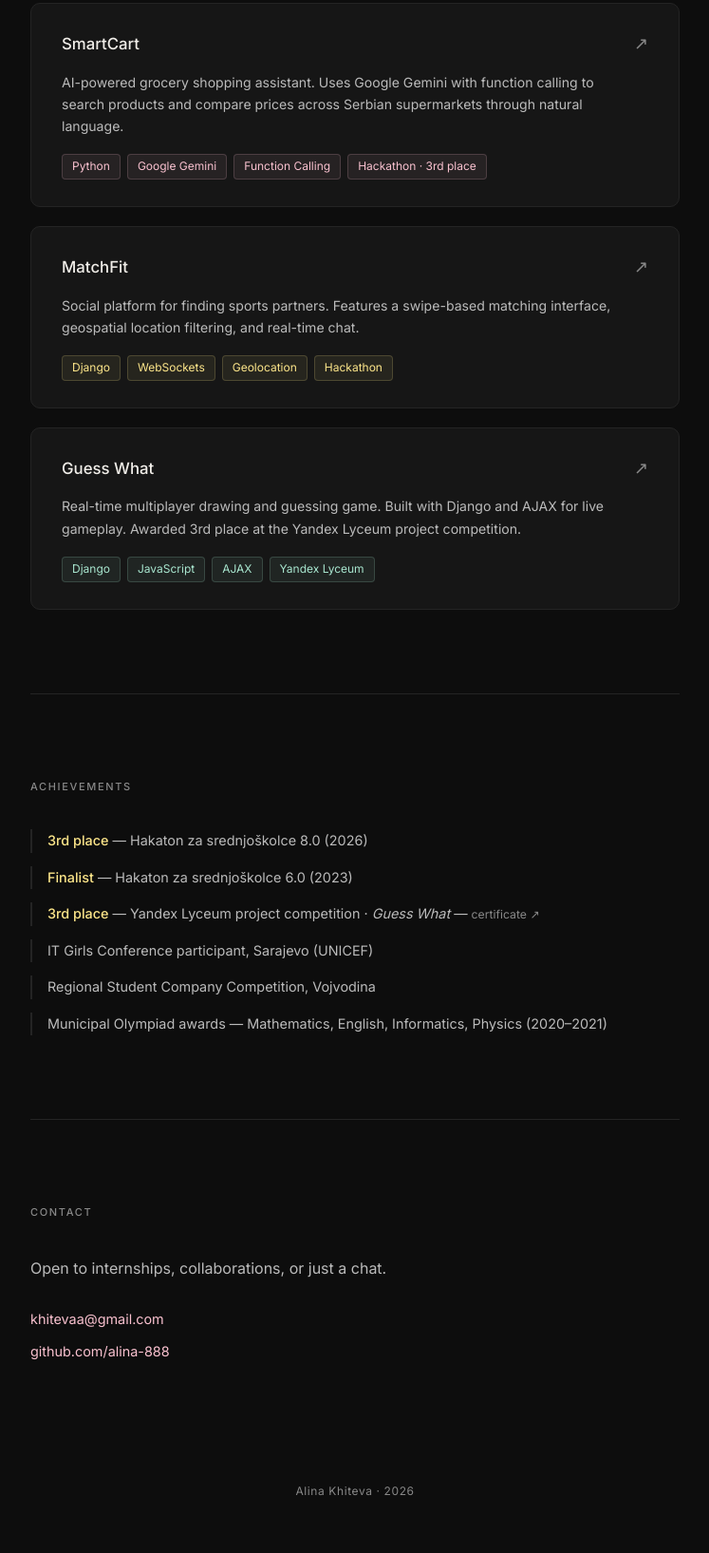
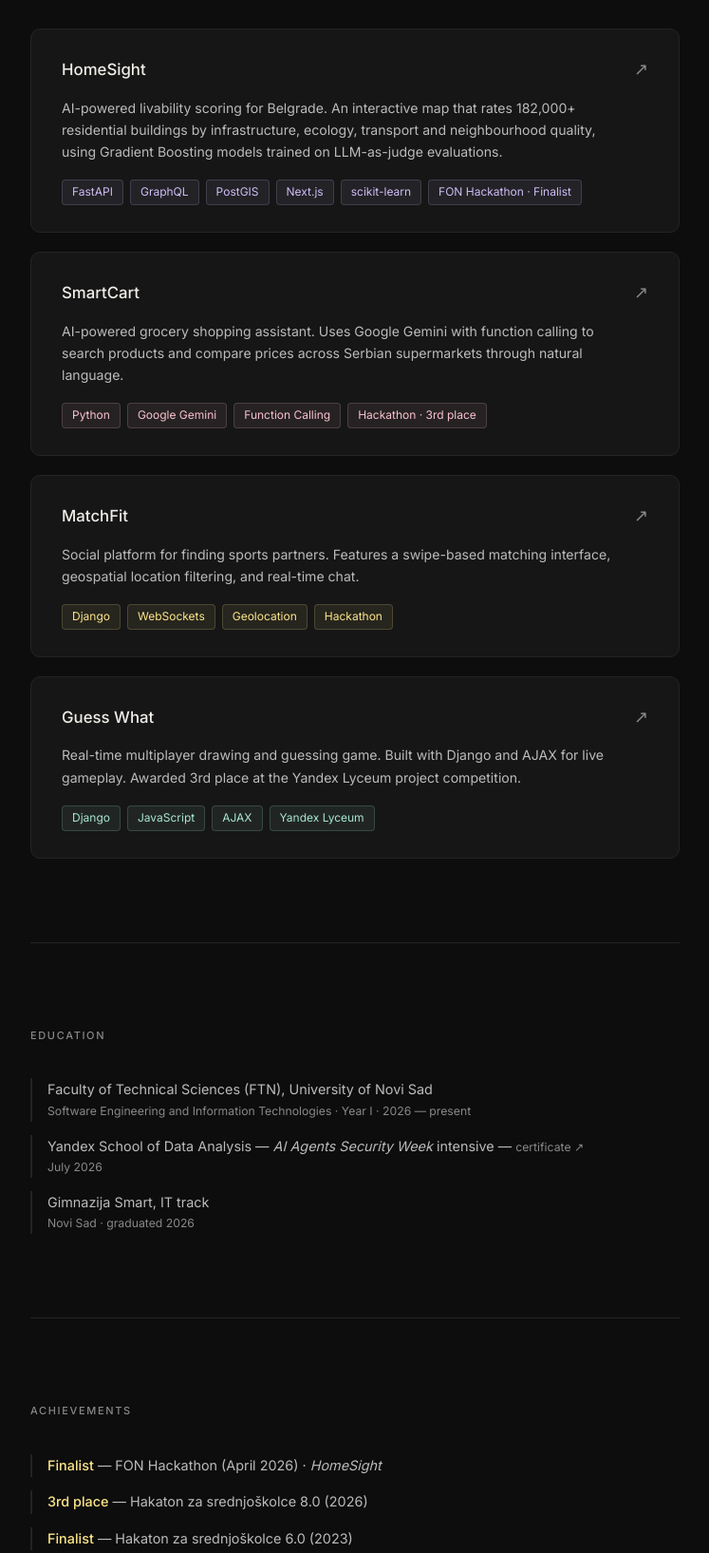
Before and after one commit to alina-888/raeven.me, a plain HTML site: page index.html in a window 1280 px wide. Shown: the part 1057-2692 px from the top of the page at 95% size, without its empty margins (266-1013 px from the left). Drawn offline with Linux system fonts and the light colour scheme.

Commit message:
Add HomeSight, education section and Yandex SHAD certificate
- Update tagline and about: first year at FTN Novi Sad
- Add HomeSight project card (FON Hackathon finalist) with lilac tags
- Add Education section with certificate PDFs
- Add FON Hackathon finalist to achievements

Co-Authored-By: Claude Opus 5.5 <noreply@anthropic.com>

```diff
--- a/index.html
+++ b/index.html
@@ -4,7 +4,7 @@
   <meta charset="UTF-8" />
   <meta name="viewport" content="width=device-width, initial-scale=1.0" />
   <title>Alina Khiteva</title>
-  <meta name="description" content="Alina Khiteva — IT student and web developer from Novi Sad." />
+  <meta name="description" content="Alina Khiteva — software engineering student at FTN Novi Sad and web developer." />
   <link rel="preconnect" href="https://fonts.googleapis.com" />
   <link rel="preconnect" href="https://fonts.gstatic.com" crossorigin />
   <link href="https://fonts.googleapis.com/css2?family=Inter:wght@300;400;500;600&display=swap" rel="stylesheet" />
@@ -25,7 +25,7 @@
 
     <section id="hero">
       <h1>Alina Khiteva</h1>
-      <p class="tagline">IT student &amp; web developer · Novi Sad</p>
+      <p class="tagline">Software engineering student &amp; web developer · Novi Sad</p>
       <div class="hero-links">
         <a href="https://github.com/alina-888" target="_blank" rel="noopener" class="btn-link">GitHub ↗</a>
         <a href="mailto:khitevaa@gmail.com" class="btn-link">Email ↗</a>
@@ -35,7 +35,8 @@
     <section id="about">
       <h2 class="section-label">About</h2>
       <p>
-        Fourth-year IT student at Gimnazija Smart, building web applications with Python and Django.
+        First-year Software Engineering and Information Technologies student at the Faculty of Technical Sciences (FTN),
+        University of Novi Sad, building web applications with Python and Django.
         I enjoy hackathons, team projects, and turning ideas into working software.
         Currently looking for internship or collaboration opportunities.
       </p>
@@ -69,6 +70,22 @@
     <section id="projects">
       <h2 class="section-label">Projects</h2>
       <div class="projects-grid">
+
+        <div class="project-card">
+          <div class="project-header">
+            <h3>HomeSight</h3>
+            <a href="https://github.com/Caffeine-Overflowed/home-sight" target="_blank" rel="noopener" class="project-link" aria-label="HomeSight on GitHub">↗</a>
+          </div>
+          <p>AI-powered livability scoring for Belgrade. An interactive map that rates 182,000+ residential buildings by infrastructure, ecology, transport and neighbourhood quality, using Gradient Boosting models trained on LLM-as-judge evaluations.</p>
+          <div class="tags">
+            <span class="tag tag-lilac">FastAPI</span>
+            <span class="tag tag-lilac">GraphQL</span>
+            <span class="tag tag-lilac">PostGIS</span>
+            <span class="tag tag-lilac">Next.js</span>
+            <span class="tag tag-lilac">scikit-learn</span>
+            <span class="tag tag-lilac">FON Hackathon · Finalist</span>
+          </div>
+        </div>
 
         <div class="project-card">
           <div class="project-header">
@@ -115,9 +132,28 @@
       </div>
     </section>
 
+    <section id="education">
+      <h2 class="section-label">Education</h2>
+      <ul class="achievement-list">
+        <li>
+          Faculty of Technical Sciences (FTN), University of Novi Sad
+          <span class="edu-meta">Software Engineering and Information Technologies · Year I · 2026 — present</span>
+        </li>
+        <li>
+          Yandex School of Data Analysis — <em>AI Agents Security Week</em> intensive &mdash; <a href="certificates/yandex-shad-ai-agents-security-week-en.pdf" target="_blank" rel="noopener" class="ach-link">certificate ↗</a>
+          <span class="edu-meta">July 2026</span>
+        </li>
+        <li>
+          Gimnazija Smart, IT track
+          <span class="edu-meta">Novi Sad · graduated 2026</span>
+        </li>
+      </ul>
+    </section>
+
     <section id="achievements">
       <h2 class="section-label">Achievements</h2>
       <ul class="achievement-list">
+        <li><span class="ach-accent">Finalist</span> — FON Hackathon (April 2026) · <em>HomeSight</em></li>
         <li><span class="ach-accent">3rd place</span> — Hakaton za srednjoškolce 8.0 (2026)</li>
         <li><span class="ach-accent">Finalist</span> — Hakaton za srednjoškolce 6.0 (2023)</li>
         <li><span class="ach-accent">3rd place</span> — Yandex Lyceum project competition · <em>Guess What</em> &mdash; <a href="https://lms.yandex.ru/certificate/check/?certNumber=2487262148&amp;lastName=%D0%A5%D0%B8%D1%82%D1%91%D0%B2%D0%B0" target="_blank" rel="noopener" class="ach-link">certificate ↗</a></li>
--- a/style.css
+++ b/style.css
@@ -13,6 +13,7 @@
   --pink:    #f9c1cf;
   --yellow:  #fde68a;
   --mint:    #a8e6cf;
+  --lilac:   #cdbdf6;
 }
 
 html {
@@ -206,6 +207,12 @@ p {
   border-color: rgba(168, 230, 207, 0.18);
 }
 
+.tag-lilac {
+  background: rgba(205, 189, 246, 0.07);
+  color: var(--lilac);
+  border-color: rgba(205, 189, 246, 0.18);
+}
+
 /* ── Projects ──────────────────────────────────────── */
 
 .projects-grid {
@@ -272,6 +279,12 @@ p {
   font-weight: 500;
 }
 
+.edu-meta {
+  display: block;
+  color: var(--muted);
+  font-size: 0.85em;
+}
+
 .ach-link {
   color: var(--muted);
   text-decoration: none;
```
Also changed, not shown: 2 other files.
